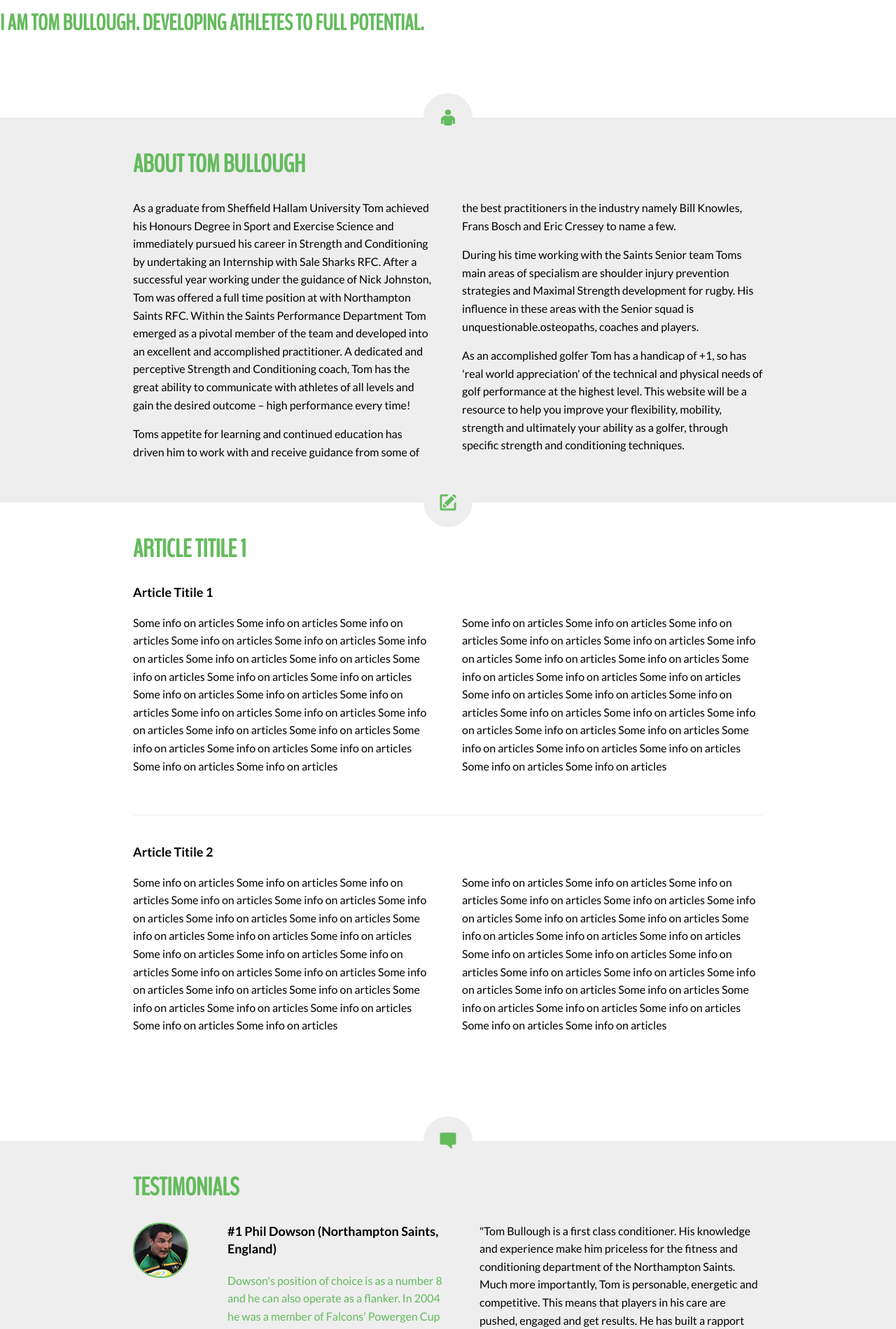
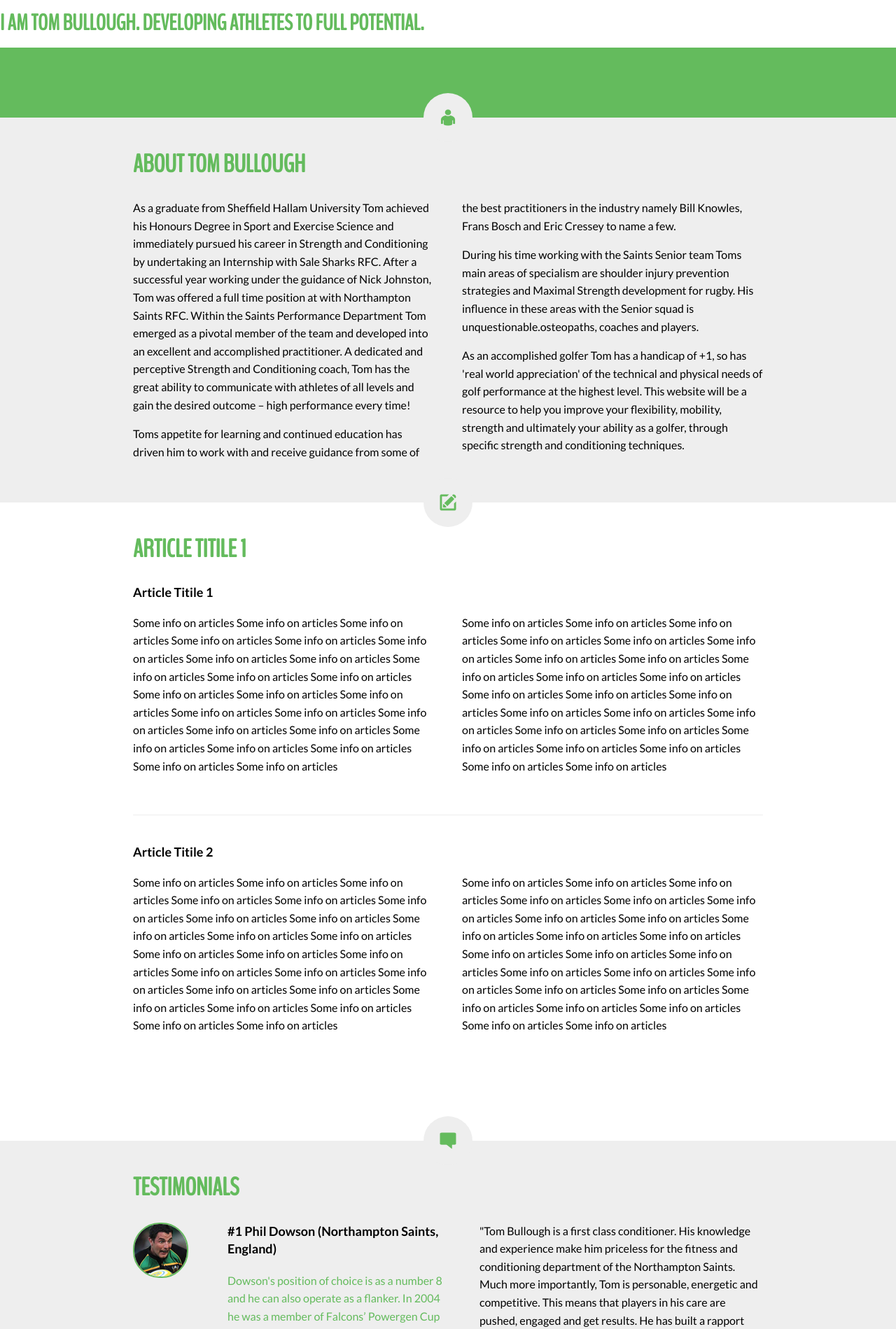
Before and after one commit to tbullough/tbullough.github.io, a Jekyll site: the page built from index.html, in a window 1280 px wide. Shown: the top 1899 px of the page at 70% size. Built offline with Jekyll 4.4.1, drawn with Linux system fonts in a browser that asks for light colours; Markdown is read by kramdown in place of the engine named in the settings.

Commit message:
Navigation colour

```diff
--- a/css/tombullough.css
+++ b/css/tombullough.css
@@ -98,7 +98,7 @@ p { margin: 0 0 1em; }
 */
 
 #navigation {
-	background-color: :;
+	background-color: #64BB5D;
 	height: 100px;
 }
 
```
Also changed, not shown: 1 other file.
